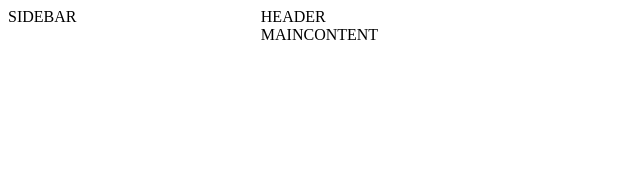
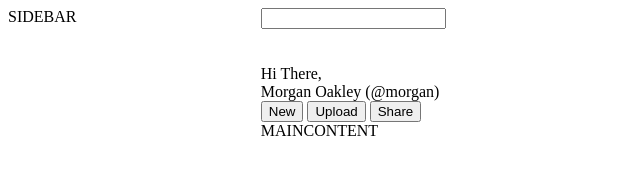
Before and after one commit to ragunath-br/Admin-Dashboard, a plain HTML site: page index.html in a window 1280 px wide. Shown: the whole page, without its empty margins (0-640 px from the left). Drawn offline with Linux system fonts and the light colour scheme.

Commit message:
ADDS ALL THE REQUIRED ELEMENTS IN THE HEADER
This will add all the required sections to the header section.Some of the elements will not be visible such as div,img as there is still no content in them yet.No CSS Alignment has been done yet.

```diff
--- a/index.html
+++ b/index.html
@@ -8,7 +8,25 @@
 </head>
 <body>
     <div class="dashboard">
-        <div class="header">HEADER</div>
+        <div class="header">
+            <div class="searchWindow">
+                <div class="searchIcon"></div>
+                <input type="search">
+            </div>
+            <div class="notification"></div>
+            <div class="profileStatus">
+                <img class="profilePic" src="" alt="">
+                <div class="profileName"></div>
+            </div>
+            <div class="profileDetails">
+                <img src="" alt="" class="profilePicBig">
+                <div class="welcome">Hi There,</div>
+                <div class="fullProfileName">Morgan Oakley (@morgan)</div>
+            </div>
+            <button class="new">New</button>
+            <button class="upload">Upload</button>
+            <button class="share">Share</button>
+        </div>
         <div class="sideBar">SIDEBAR</div>
         <div class="mainContent">MAINCONTENT</div>
     </div>
```
